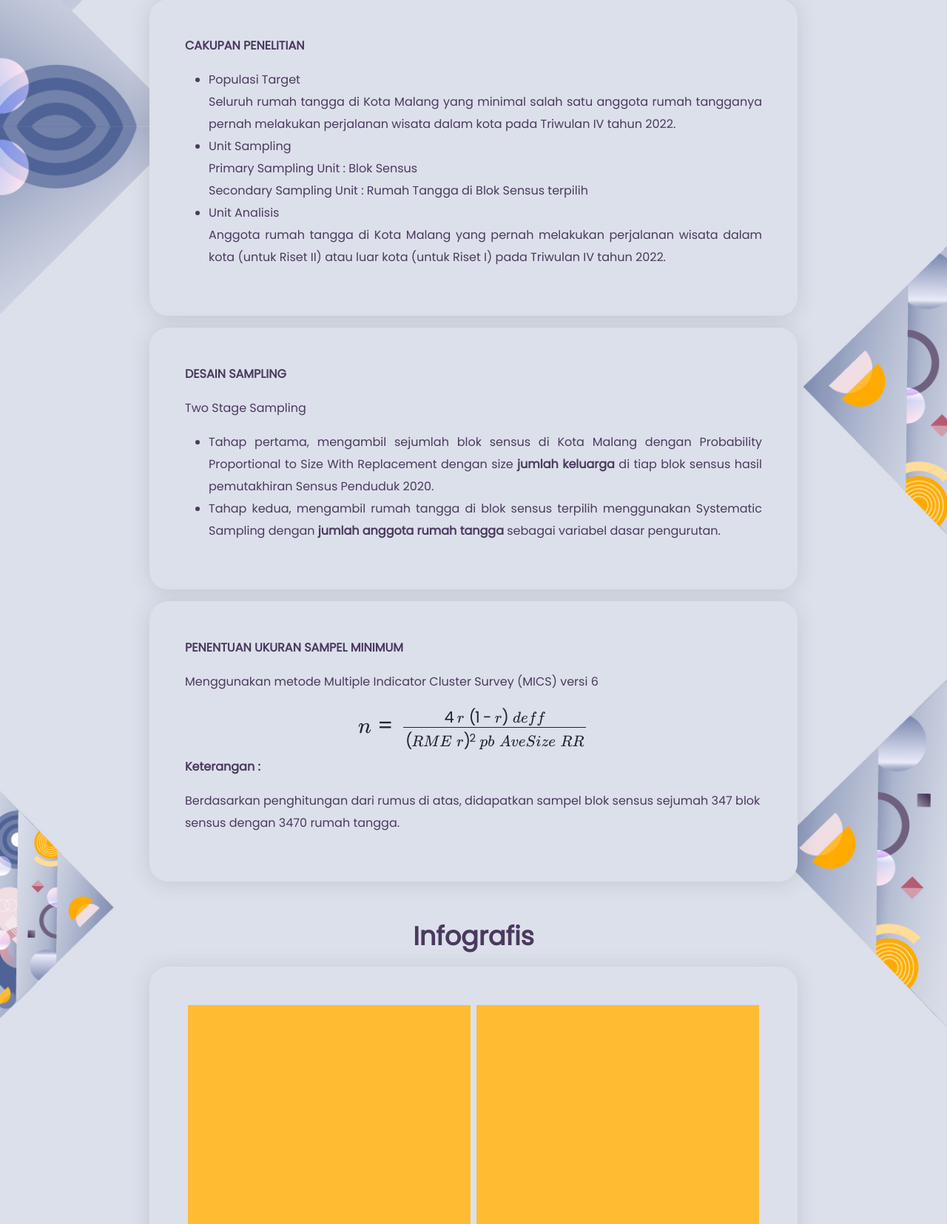
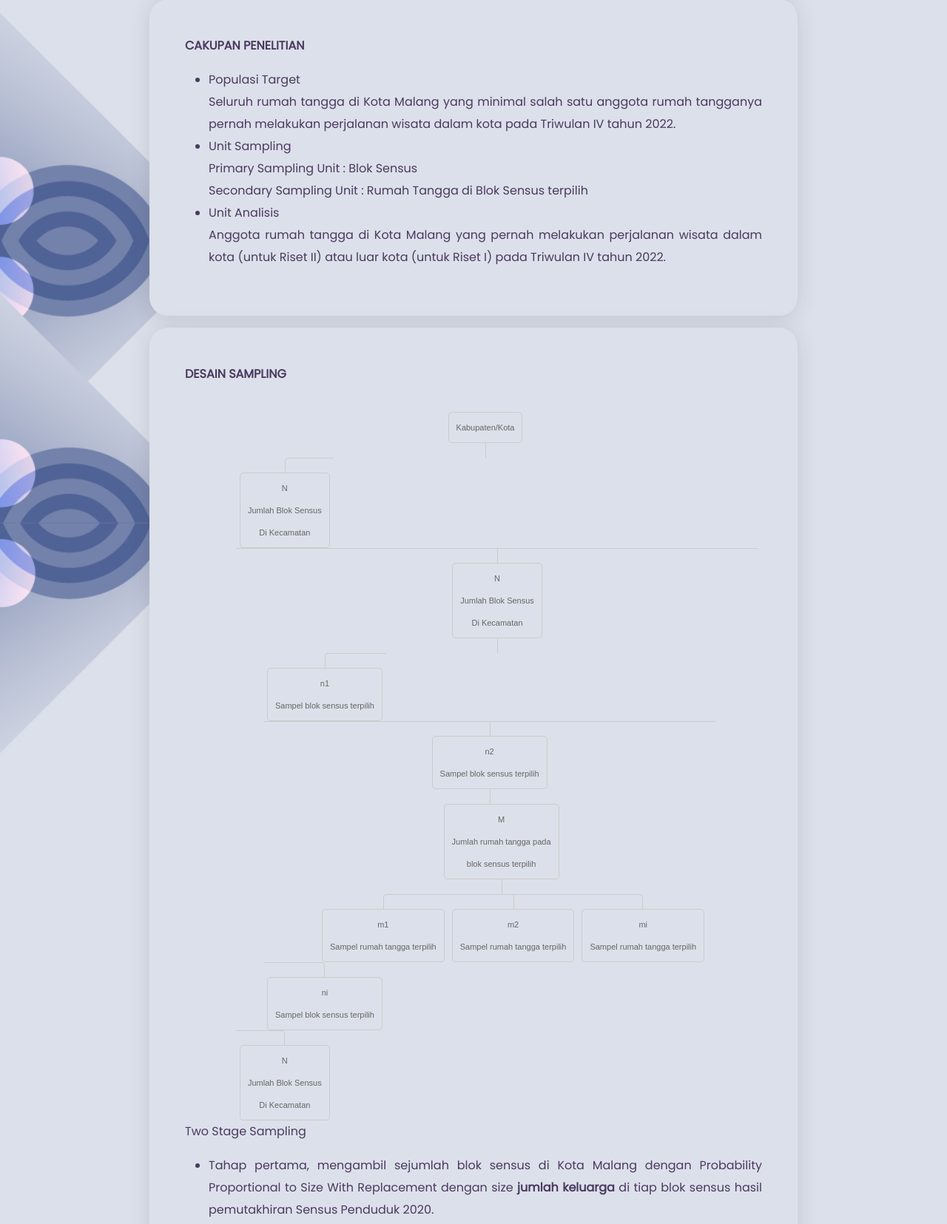
Before and after one commit to Farkhanariyasa/dstra, a CodeIgniter 4 app: template app/Views/pvd/pages/landing_page/riset2.php in a window 1280 px wide. Shown: the part 2290-3945 px from the top of the page at 74% size. Run offline with PHP 8.4 and a stand-in for CodeIgniter, Linux system fonts and the light colour scheme; the template is opened without the code that fills it, so the values that code supplies are empty; some libraries are stand-ins or nearby versions.

Commit message:
M Views : tambahan bagan

```diff
--- a/app/Views/pvd/pages/landing_page/riset2.php
+++ b/app/Views/pvd/pages/landing_page/riset2.php
@@ -185,7 +185,7 @@
                 </p>
 
                 <!-- bagan -->
-                <!-- <div class="tree">
+                <div class="tree">
                     <ul>
                         <li>
                             <a href="#">Kabupaten/Kota</a>
@@ -196,22 +196,35 @@
                                 <li>
                                     <a href="#">N <br>Jumlah Blok Sensus <br> Di Kecamatan</a>
                                     <ul>
+                                        <!-- <ul> -->
+                                            <li>
+                                                <a href="#">n1 <br>Sampel blok sensus terpilih</a>
+                                            </li>
+                                            <li>
+                                                <a href="#">n2 <br>Sampel blok sensus terpilih</a>
                                                 <ul>
                                                     <li>
-                                                <a href="#">3.1</a>
+                                                        <a href="#">M <br>Jumlah rumah tangga pada <br> blok sensus terpilih</a>
                                                         <ul>
+                                                            <!-- <ul> -->
                                                                 <li>
-                                                    <a href="#">3.1.1</a>
+                                                                    <a href="#">m1 <br>Sampel rumah tangga terpilih</a>
                                                                 </li>
                                                                 <li>
-                                            <a href="#">3.1.2</a>
+                                                                    <a href="#">m2 <br>Sampel rumah tangga terpilih</a>
+                                                                </li>
+                                                                <li>
+                                                                    <a href="#">mi <br>Sampel rumah tangga terpilih</a>
+                                                                </li>
+                                                            <!-- </ul> -->
+                                                        </ul>
                                                     </li>
                                                 </ul>
                                             </li>
                                             <li>
-                                            <a href="#">3.2</a>
+                                                <a href="#">ni <br>Sampel blok sensus terpilih</a>
                                             </li>
-                                    </ul>
+                                        <!-- </ul> -->
                                     </ul>
                                 </li>
                                 <li>
@@ -220,8 +233,11 @@
                             </ul>
                         </li>
                     </ul>
-                </div> -->
+                </div>
 
+                <br>
+                <br>
+                <br>
                 <p>
                 <p class="text-justify">Two Stage Sampling</p>
                 <ul class="text-justify">
@@ -237,7 +253,7 @@
             <!-- PENENTUAN UKURAN SAMPEL MINIMUM -->
             <div class="konten2 third5 par mx-auto mb-3 p-4 p-md-5 shadow box" style="line-height: 30px;" data-aos="zoom-in" data-aos-duration="1000">
                 <p>
-                    <b>PENENTUAN UKURAN SAMPEL MINIMUM</b>
+                    <b>PENENTUAN UKURAN SAMPEL MINIMUM / TEKNIK ESTIMASI PARAMETER</b>
                 </p>
                 <p class="text-justify">
                     Menggunakan metode Multiple Indicator Cluster Survey (MICS) versi 6
```
Lines whose indentation alone changed are shown as unchanged.
